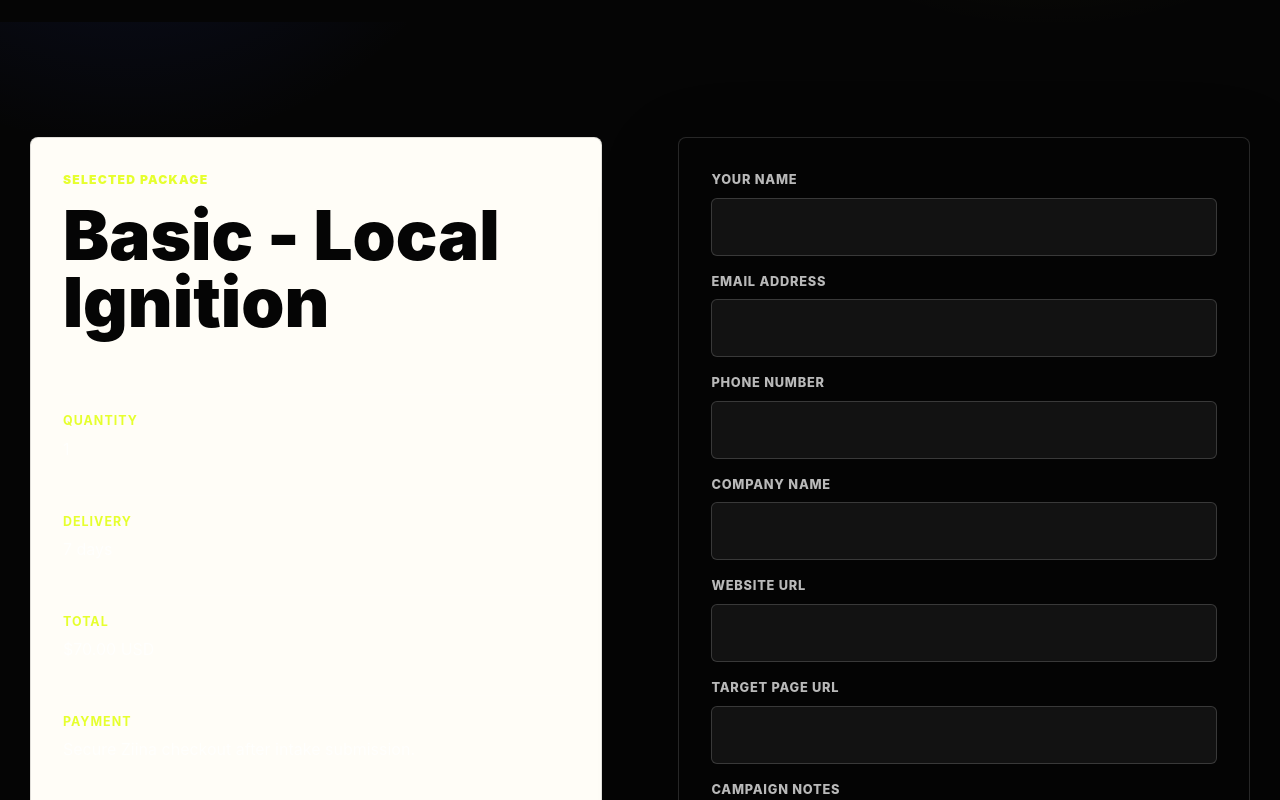
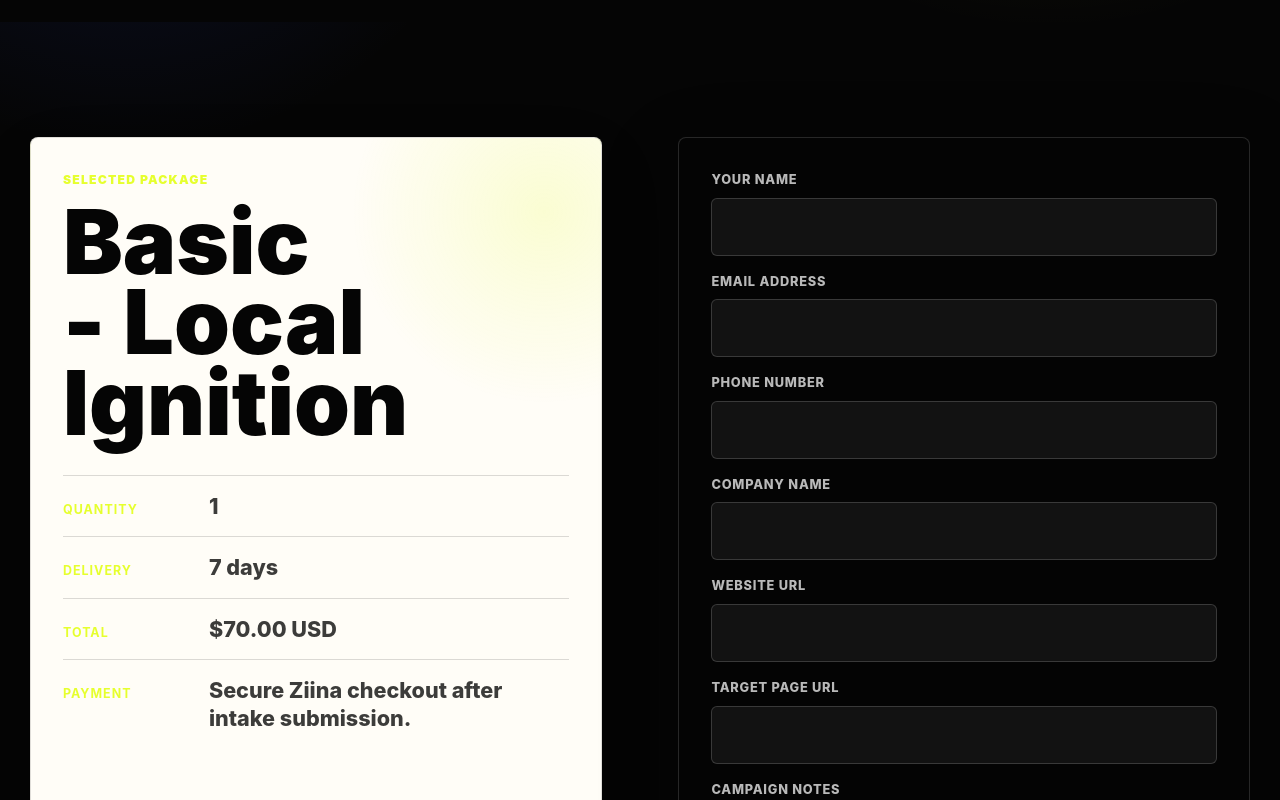
Before and after one commit to Billjeff/my-website, a Next.js app: page /cloud-link-intake in a window 1280 px wide. Shown: the part 660-1460 px from the top of the page. Built offline with nearby package versions, Linux system fonts and the light colour scheme.

Commit message:
Improve checkout summary readability

```diff
--- a/styles/globals.css
+++ b/styles/globals.css
@@ -1921,11 +1921,37 @@ blockquote p {
   padding: clamp(1.25rem, 3vw, 2rem);
   border: 1px solid var(--color-line-dark);
   border-radius: var(--radius-md);
-  background: #fffdf7;
+  background:
+    radial-gradient(circle at 90% 8%, rgba(230, 255, 46, 0.18), transparent 12rem),
+    #fffdf7;
+  box-shadow: 0 24px 70px rgba(5, 5, 5, 0.08);
 }
 
 .checkout-summary h2 {
-  color: var(--color-ink);
+  max-width: 9ch;
+  margin: 0;
+  color: var(--color-ink);
+  font-size: clamp(3.25rem, 7vw, 6.25rem);
+  line-height: 0.9;
+}
+
+.checkout-summary .contact-list {
+  gap: 0;
+}
+
+.checkout-summary .contact-list p {
+  grid-template-columns: minmax(7rem, 0.35fr) minmax(0, 1fr);
+  align-items: baseline;
+  gap: 1.25rem;
+  border-top-color: rgba(5, 5, 5, 0.14);
+}
+
+.checkout-summary .contact-list span,
+.checkout-summary .contact-list a {
+  color: rgba(5, 5, 5, 0.78);
+  font-size: clamp(1.05rem, 2vw, 1.35rem);
+  font-weight: 800;
+  line-height: 1.3;
 }
 
 .service-index {
```
